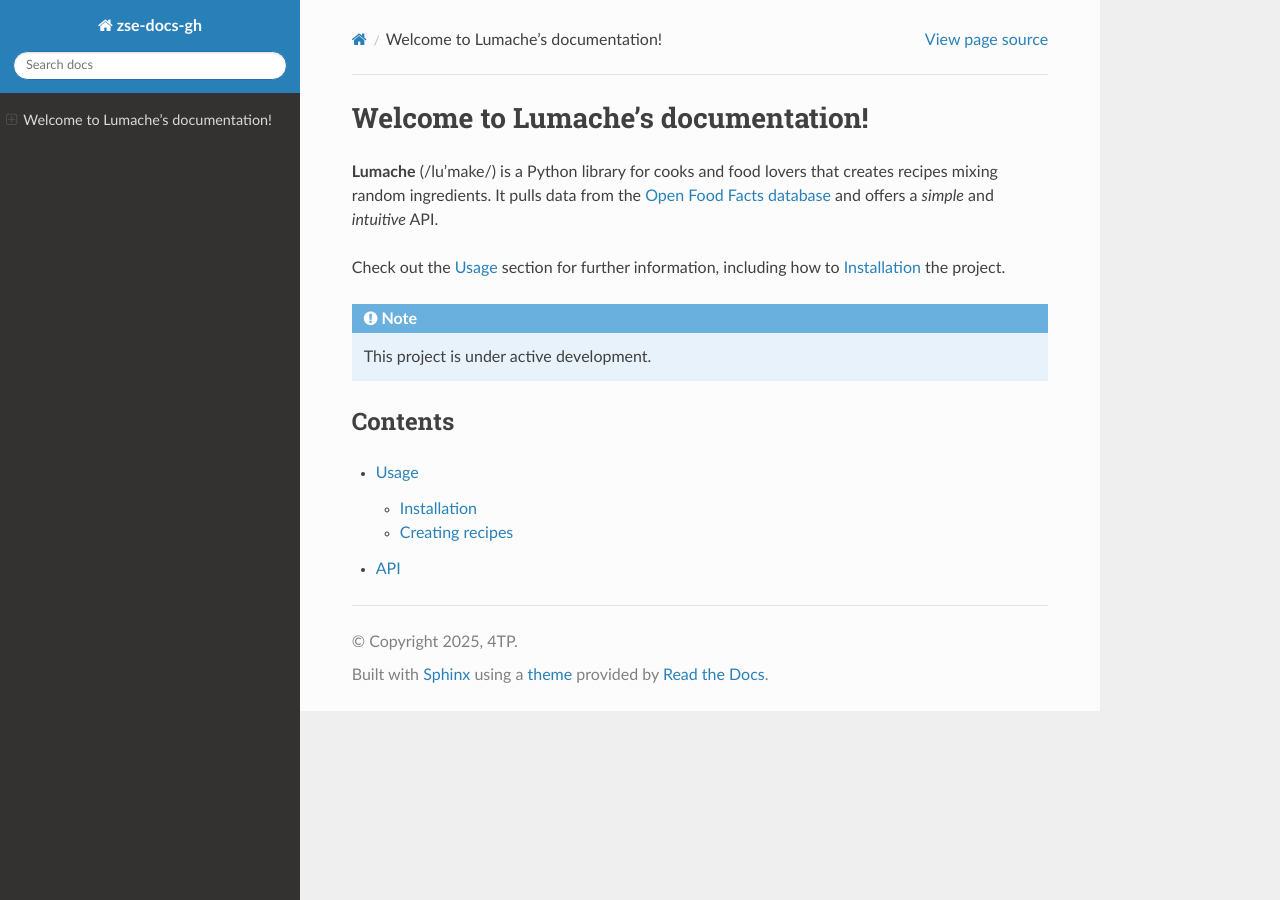
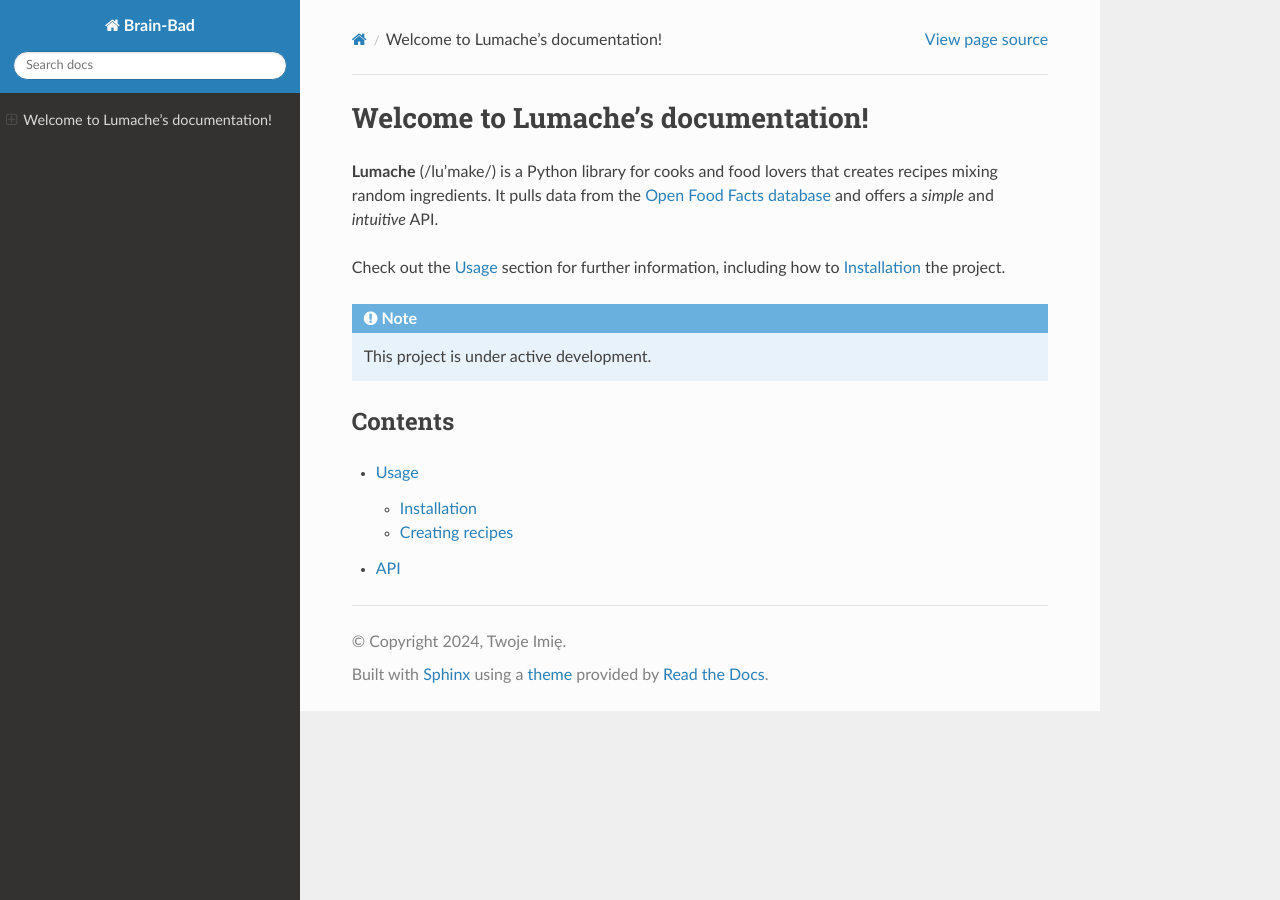
Before and after one commit to Bam-BoS/zse-4TP-ToBu-rtd, a Sphinx documentation site: the page built from docs/source/index.rst, in a window 1280 px wide. Built offline with Sphinx 7.4.7 and the Read the Docs theme 3.1.0, drawn with Linux system fonts in a browser that asks for light colours; pages that are not in the unit, such as notebooks, are missing from menus.

Commit message:
Update conf.py

```diff
--- a/docs/conf.py
+++ b/docs/conf.py
@@ -1,26 +1,7 @@
-# Configuration file for the Sphinx documentation builder.
+project = 'Brain-Bad'
+copyright = '2024, Twoje Imię'
+author = 'Twoje Imię'
 
-import os
-import sys
-
-# -- Project information -----------------------------------------------------
-
-project = 'zse-docs-gh'
-copyright = '2025, 4TP'
-author = 'Tobiasz Burzynski'
-
-# -- General configuration ---------------------------------------------------
-
-extensions = [
-    'sphinx.ext.autodoc',
-    'sphinx.ext.viewcode',
-    'sphinx.ext.napoleon'
-]
-
-templates_path = ['_templates']
-exclude_patterns = []
-
-# -- Options for HTML output -------------------------------------------------
-
+extensions = []
 html_theme = 'sphinx_rtd_theme'
-html_static_path = ['_static']
+master_doc = 'index'
```
